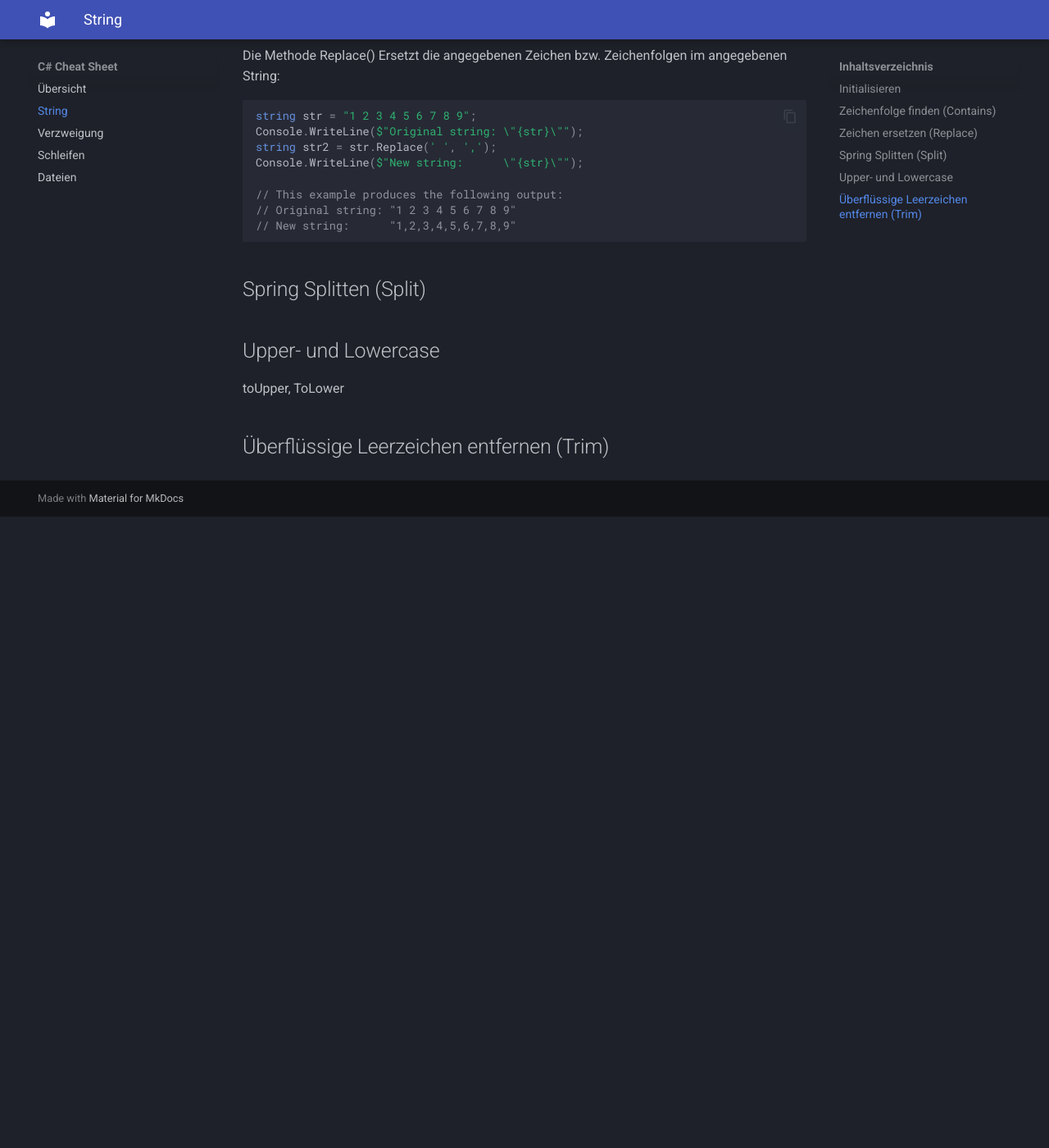
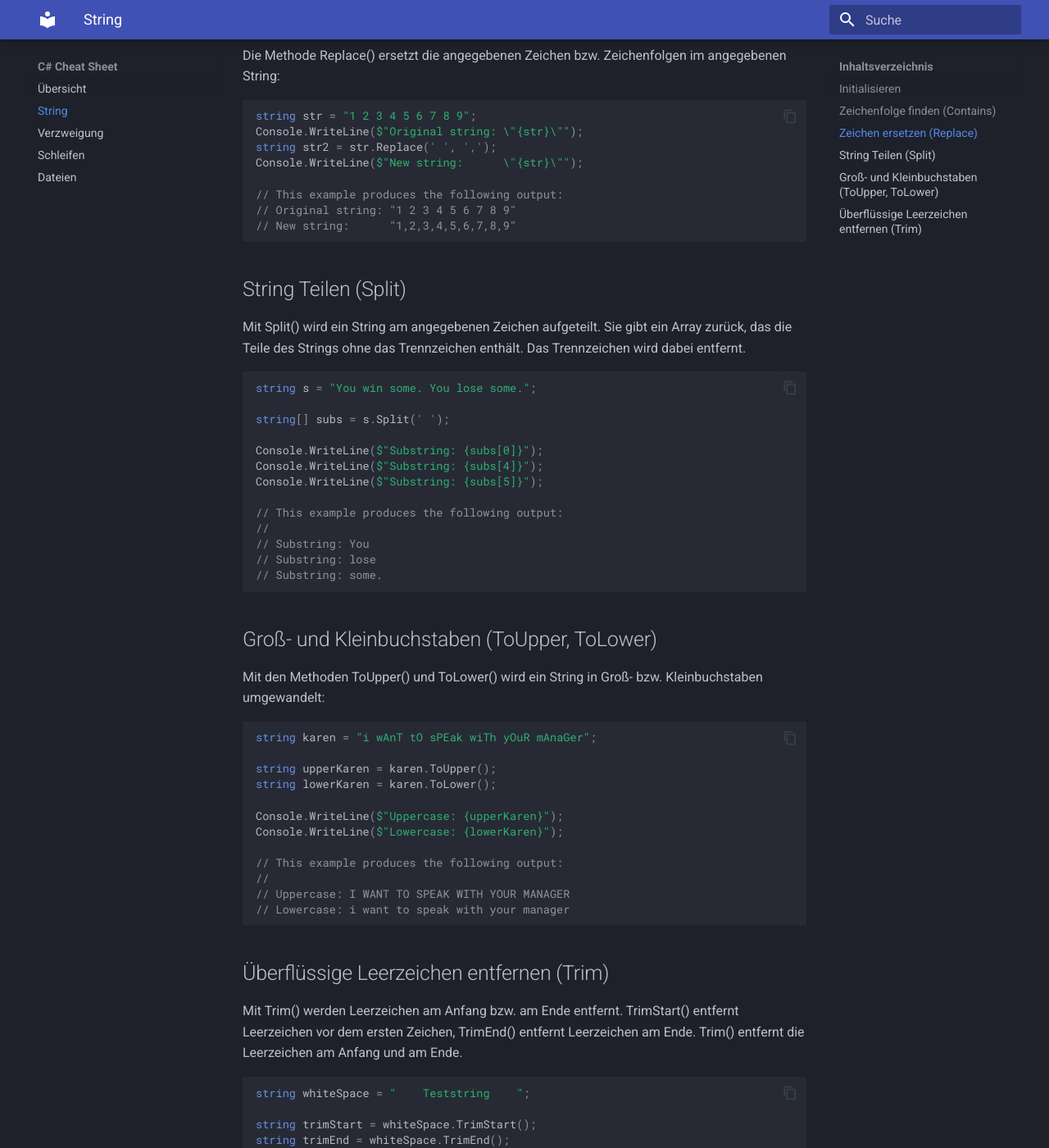
Before and after one commit to swop-bs/cheat-sheet, an MkDocs documentation site: the page built from docs/string.md, in a window 1280 px wide and 1400 px high, scrolled down 1000 px. Shown: the whole window at 82% size. Built offline with MkDocs 1.6.1 and Material for MkDocs 9.7.7, drawn with Linux system fonts in a browser that asks for light colours; before the commit the page ends 1630 px from its top, so only the background shows below that; some of the changed text lies outside the part shown.

````diff
--- a/docs/string.md
+++ b/docs/string.md
@@ -22,7 +22,7 @@ Console.WriteLine(message3 + "!");
 ```
 
 ## Zeichenfolge finden (Contains)
-Die Methode Contains() findet eine beliebige Zeichenfolge in einem String. Gibt TRUE zurück, wenn die Zeichenfolge gefunden wurde, FALSE sonst.
+Die Methode Contains() findet eine beliebige Zeichenfolge in einem String. Sie gibt TRUE zurück, wenn die Zeichenfolge gefunden wurde, andernfalls FALSE.
 ``` cs
 string s1 = "The quick brown fox jumps over the lazy dog";
 string s2 = "fox";
@@ -38,7 +38,7 @@ if(b) {
 ```
 
 ## Zeichen ersetzen (Replace)
-Die Methode Replace() Ersetzt die angegebenen Zeichen bzw. Zeichenfolgen im angegebenen String:
+Die Methode Replace() ersetzt die angegebenen Zeichen bzw. Zeichenfolgen im angegebenen String:
 ``` cs
 string str = "1 2 3 4 5 6 7 8 9";
 Console.WriteLine($"Original string: \"{str}\"");
@@ -50,9 +50,57 @@ Console.WriteLine($"New string:      \"{str}\"");
 // New string:      "1,2,3,4,5,6,7,8,9"
 ```
 
-## Spring Splitten (Split)
+## String Teilen (Split)
+Mit Split() wird ein String am angegebenen Zeichen aufgeteilt. Sie gibt ein Array zurück, das die Teile des Strings ohne das Trennzeichen enthält. Das Trennzeichen wird dabei entfernt.
+``` cs
+string s = "You win some. You lose some.";
 
-## Upper- und Lowercase
-toUpper, ToLower
+string[] subs = s.Split(' ');
+
+Console.WriteLine($"Substring: {subs[0]}");
+Console.WriteLine($"Substring: {subs[4]}");
+Console.WriteLine($"Substring: {subs[5]}");
+
+// This example produces the following output:
+//
+// Substring: You
+// Substring: lose
+// Substring: some.
+```
+
+## Groß- und Kleinbuchstaben (ToUpper, ToLower)
+Mit den Methoden ToUpper() und ToLower() wird ein String in Groß- bzw. Kleinbuchstaben umgewandelt:
+``` cs
+string karen = "i wAnT tO sPEak wiTh yOuR mAnaGer";
+
+string upperKaren = karen.ToUpper();
+string lowerKaren = karen.ToLower();
+
+Console.WriteLine($"Uppercase: {upperKaren}");
+Console.WriteLine($"Lowercase: {lowerKaren}");
+
+// This example produces the following output:
+//
+// Uppercase: I WANT TO SPEAK WITH YOUR MANAGER
+// Lowercase: i want to speak with your manager
+```
 
 ## Überflüssige Leerzeichen entfernen (Trim)
+Mit Trim() werden Leerzeichen am Anfang bzw. am Ende entfernt. TrimStart() entfernt Leerzeichen vor dem ersten Zeichen, TrimEnd() entfernt Leerzeichen am Ende. Trim() entfernt die Leerzeichen am Anfang und am Ende.
+``` cs
+string whiteSpace = "    Teststring    ";
+
+string trimStart = whiteSpace.TrimStart();
+string trimEnd = whiteSpace.TrimEnd();
+string trim = whiteSpace.Trim();
+
+Console.WriteLine($"TrimStart: \"{trimStart}\"");
+Console.WriteLine($"TrimEnd: \"{trimEnd}\"");
+Console.WriteLine($"Trim: \"{trim}\"");
+
+// This example produces the following output:
+//
+// TrimStart: "Teststring    "
+// TrimEnd: "    Teststring"
+// Trim: "Teststring"
+```
--- a/mkdocs.yml
+++ b/mkdocs.yml
@@ -13,7 +13,9 @@ theme:
         - scheme: slate
     language: de
     features:
-    - content.code.copy
+      - content.code.copy
+      - search.suggest
+      - search.share
 
 markdown_extensions:
   - admonition
@@ -34,6 +36,9 @@ markdown_extensions:
   - def_list
   - pymdownx.tasklist:
       custom_checkbox: true
+  - toc:
+      permalink: "#"
 
 plugins:
   - offline
+  - search
````
Also changed, not shown: docs/schleifen.md (added, +161 -0 lines), site/404.html, site/index.html, site/string.html, 2 other files.
